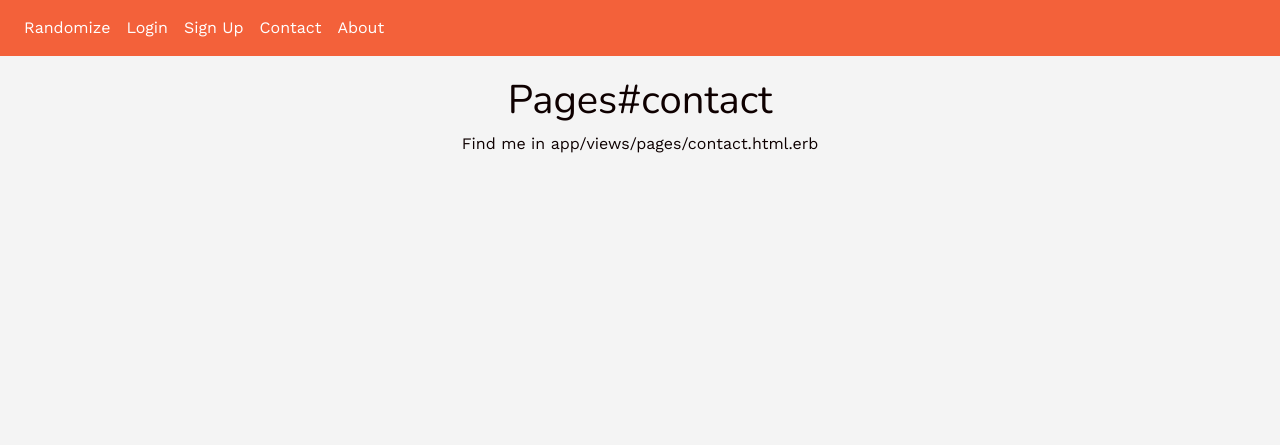
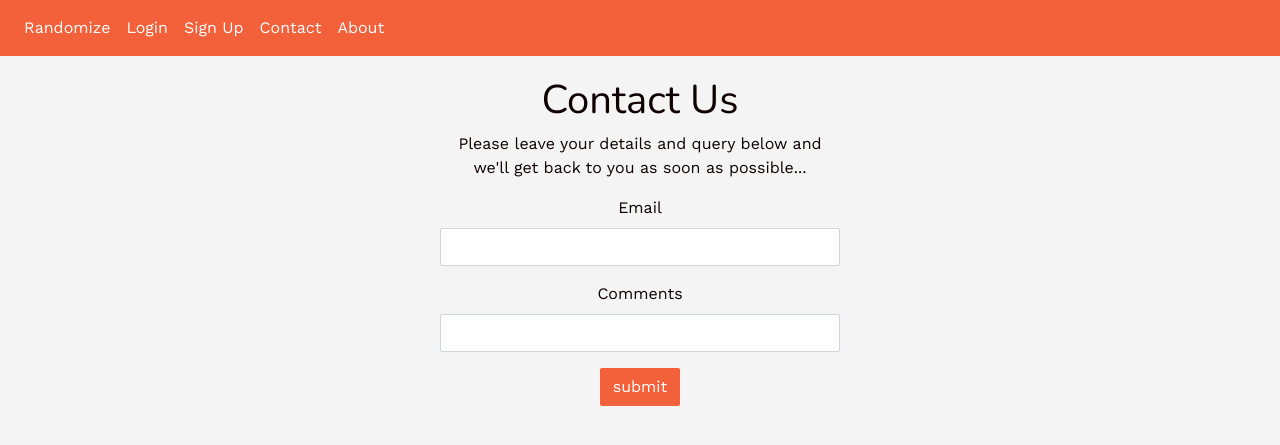
Before and after one commit to chase-the-coder/Randomeal, a Rails app: page /contact in a window 1280 px wide. Shown: the top 445 px of the page. Run offline with Rails 7, Linux system fonts and the light colour scheme; style sheets or scripts are compiled from the project's sources; parts of the project's set-up code (start-up, migrations or seed data) failed here and were passed over; some libraries are stand-ins or nearby versions.

Commit message:
complete basic contact page

```diff
--- a/app/views/pages/contact.html.erb
+++ b/app/views/pages/contact.html.erb
@@ -1,2 +1,9 @@
-<h1>Pages#contact</h1>
-<p>Find me in app/views/pages/contact.html.erb</p>
+<h1>Contact Us</h1>
+
+<p>Please leave your details and query below and we'll get back to you as soon as possible...</p>
+
+  <%= simple_form_for :form do |f| %>
+    <%= f.input :email %>
+    <%= f.input :comments %>
+    <%= link_to 'submit', root_path, class: 'btn', style: "background-color: #F3613A; color: white"%>
+  <% end %>
```
